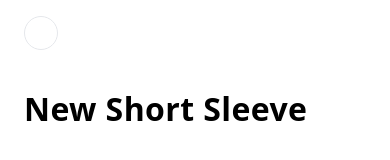
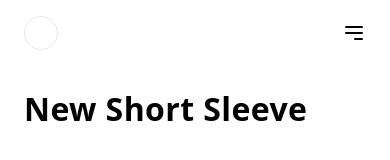
Before and after one commit to TopSecretStar/commerce, a Next.js app: page /product/new-short-sleeve-t-shirt in a window 390 px wide. Shown: the top 160 px of the page. Built offline with nearby package versions, Linux system fonts and the light colour scheme; what @vercel/fetch would draw is missing.

Commit message:
Feature/hamburger menu (#540)
* Setup Mobile Menu Sidebar

* Setup Basic Mobile Menu Items Styling

* Implement full width styling for mobile devices

* Cleanup

Co-authored-by: Nine <at059214@Abdurahmans-MacBook-Pro.local>

```diff
--- a/components/common/Layout/Layout.tsx
+++ b/components/common/Layout/Layout.tsx
@@ -13,6 +13,7 @@ import { useAcceptCookies } from '@lib/hooks/useAcceptCookies'
 import { Sidebar, Button, LoadingDots } from '@components/ui'
 import PaymentMethodView from '@components/checkout/PaymentMethodView'
 import CheckoutSidebarView from '@components/checkout/CheckoutSidebarView'
+import MenuSidebarView, { Link } from '../UserNav/MenuSidebarView'
 
 import LoginView from '@components/auth/LoginView'
 import s from './Layout.module.css'
@@ -74,12 +75,14 @@ const ModalUI: FC = () => {
   ) : null
 }
 
-const SidebarView: FC<{ sidebarView: string; closeSidebar(): any }> = ({
-  sidebarView,
-  closeSidebar,
-}) => {
+const SidebarView: FC<{
+  sidebarView: string
+  closeSidebar(): any
+  links: Link[]
+}> = ({ sidebarView, closeSidebar, links }) => {
   return (
     <Sidebar onClose={closeSidebar}>
+      {sidebarView === 'MOBILEMENU_VIEW' && <MenuSidebarView links={links} />}
       {sidebarView === 'CART_VIEW' && <CartSidebarView />}
       {sidebarView === 'CHECKOUT_VIEW' && <CheckoutSidebarView />}
       {sidebarView === 'PAYMENT_VIEW' && <PaymentMethodView />}
@@ -88,10 +91,14 @@ const SidebarView: FC<{ sidebarView: string; closeSidebar(): any }> = ({
   )
 }
 
-const SidebarUI: FC = () => {
+const SidebarUI: FC<{ links: any }> = ({ links }) => {
   const { displaySidebar, closeSidebar, sidebarView } = useUI()
   return displaySidebar ? (
-    <SidebarView sidebarView={sidebarView} closeSidebar={closeSidebar} />
+    <SidebarView
+      sidebarView={sidebarView}
+      closeSidebar={closeSidebar}
+      links={links}
+    />
   ) : null
 }
 
@@ -113,7 +120,7 @@ const Layout: FC<Props> = ({
         <main className="fit">{children}</main>
         <Footer pages={pageProps.pages} />
         <ModalUI />
-        <SidebarUI />
+        <SidebarUI links={navBarlinks} />
         <FeatureBar
           title="This site uses cookies to improve your experience. By clicking, you agree to our Privacy Policy."
           hide={acceptedCookies}
--- a/components/common/Navbar/Navbar.tsx
+++ b/components/common/Navbar/Navbar.tsx
@@ -9,6 +9,7 @@ interface Link {
   href: string
   label: string
 }
+
 interface NavbarProps {
   links?: Link[]
 }
--- a/components/common/SidebarLayout/SidebarLayout.tsx
+++ b/components/common/SidebarLayout/SidebarLayout.tsx
@@ -22,7 +22,7 @@ const SidebarLayout: FC<ComponentProps> = ({
           <button
             onClick={handleClose}
             aria-label="Close"
-            className="hover:text-accent-5 transition ease-in-out duration-150 flex items-center focus:outline-none"
+            className="hover:text-accent-5 transition ease-in-out duration-150 flex items-center focus:outline-none mr-6"
           >
             <Cross className="h-6 w-6 hover:text-accent-3" />
             <span className="ml-2 text-accent-7 text-sm ">Close</span>
--- /dev/null
+++ b/components/common/UserNav/MenuSidebarView/MenuSidebarView.module.css
@@ -0,0 +1,7 @@
+.root {
+  @apply px-4 sm:px-6 sm:w-full flex-1 z-20;
+}
+
+.item {
+  @apply text-2xl font-bold;
+}
--- /dev/null
+++ b/components/common/UserNav/MenuSidebarView/MenuSidebarView.tsx
@@ -0,0 +1,41 @@
+import Link from 'next/link'
+import s from './MenuSidebarView.module.css'
+import { FC } from 'react'
+import { useUI } from '@components/ui/context'
+import SidebarLayout from '@components/common/SidebarLayout'
+import { Link as LinkProps} from '.'
+
+
+interface MenuProps {
+  links?: LinkProps[]
+}
+
+const MenuSidebarView: FC<MenuProps> = (props) => {
+  const { closeSidebar } = useUI()
+  const handleClose = () => closeSidebar()
+
+  return (
+    <SidebarLayout handleClose={handleClose}>
+      <div className={s.root}>
+        <nav>
+          <ul>
+            <li className={s.item}>
+              <Link href="/search">
+                <a>All</a>
+              </Link>
+            </li>
+            {props.links?.map((l: any) => (
+              <li key={l.href} className={s.item}>
+                <Link href={l.href}>
+                  <a>{l.label}</a>
+                </Link>
+              </li>
+            ))}
+          </ul>
+        </nav>
+      </div>
+    </SidebarLayout>
+  )
+}
+
+export default MenuSidebarView
--- /dev/null
+++ b/components/common/UserNav/MenuSidebarView/index.ts
@@ -0,0 +1,6 @@
+export { default } from './MenuSidebarView'
+
+export interface Link {
+  href: string
+  label: string
+}
--- a/components/common/UserNav/UserNav.module.css
+++ b/components/common/UserNav/UserNav.module.css
@@ -1,5 +1,5 @@
 .root {
-  @apply relative;
+  @apply relative flex items-center;
 }
 
 .list {
@@ -7,14 +7,14 @@
 }
 
 .item {
-  @apply mr-6 cursor-pointer relative transition ease-in-out duration-100 flex items-center outline-none text-primary;
+  @apply ml-6 cursor-pointer relative transition ease-in-out duration-100 flex items-center outline-none text-primary;
 
   &:hover {
     @apply text-accent-6 transition scale-110 duration-100;
   }
 
-  &:last-child {
-    @apply mr-0;
+  &:first-child {
+    @apply ml-0;
   }
 
   &:focus,
@@ -35,6 +35,11 @@
   @apply inline-flex justify-center rounded-full;
 }
 
-.avatarButton:focus {
+.mobileMenu {
+  @apply flex lg:hidden ml-6
+}
+
+.avatarButton:focus,
+.mobileMenu:focus {
   @apply outline-none;
 }
--- a/components/common/UserNav/UserNav.tsx
+++ b/components/common/UserNav/UserNav.tsx
@@ -10,6 +10,7 @@ import { useUI } from '@components/ui/context'
 import Button from '@components/ui/Button'
 import DropdownMenu from './DropdownMenu'
 import s from './UserNav.module.css'
+import Menu from '@components/icons/Menu'
 
 interface Props {
   className?: string
@@ -20,7 +21,8 @@ const countItem = (count: number, item: LineItem) => count + item.quantity
 const UserNav: FC<Props> = ({ className }) => {
   const { data } = useCart()
   const { data: customer } = useCustomer()
-  const { toggleSidebar, closeSidebarIfPresent, openModal } = useUI()
+  const { toggleSidebar, closeSidebarIfPresent, openModal, setSidebarView } =
+    useUI()
   const itemsCount = data?.lineItems.reduce(countItem, 0) ?? 0
 
   return (
@@ -31,7 +33,10 @@ const UserNav: FC<Props> = ({ className }) => {
             <Button
               className={s.item}
               variant="naked"
-              onClick={toggleSidebar}
+              onClick={() => {
+                setSidebarView('CART_VIEW')
+                toggleSidebar()
+              }}
               aria-label={`Cart items: ${itemsCount}`}
             >
               <Bag />
@@ -65,6 +70,19 @@ const UserNav: FC<Props> = ({ className }) => {
             )}
           </li>
         )}
+        <li className={s.mobileMenu}>
+          <Button
+            className={s.item}
+            variant="naked"
+            onClick={() => {
+              setSidebarView('MOBILEMENU_VIEW')
+              toggleSidebar()
+            }}
+            aria-label="Menu"
+          >
+            <Menu />
+          </Button>
+        </li>
       </ul>
     </nav>
   )
--- /dev/null
+++ b/components/icons/Menu.tsx
@@ -0,0 +1,21 @@
+const Menu = ({ ...props }) => {
+  return (
+    <svg
+      xmlns="http://www.w3.org/2000/svg"
+      className="h-6 w-6"
+      fill="none"
+      viewBox="0 0 24 24"
+      stroke="currentColor"
+      {...props}
+    >
+      <path
+        strokeLinecap="round"
+        strokeLinejoin="round"
+        strokeWidth={2}
+        d="M4 6h16M4 12h16m-7 6h7"
+      />
+    </svg>
+  )
+}
+
+export default Menu
--- a/components/ui/Sidebar/Sidebar.tsx
+++ b/components/ui/Sidebar/Sidebar.tsx
@@ -48,7 +48,7 @@ const Sidebar: FC<SidebarProps> = ({ children, onClose }) => {
     >
       <div className="absolute inset-0 overflow-hidden">
         <div className={s.backdrop} onClick={onClose} />
-        <section className="absolute inset-y-0 right-0 max-w-full flex outline-none pl-10">
+        <section className="absolute inset-y-0 right-0 w-full md:w-auto max-w-full flex outline-none md:pl-10">
           <div className="h-full w-full md:w-screen md:max-w-md">
             <div className={s.sidebar} ref={contentRef}>
               {children}
```
